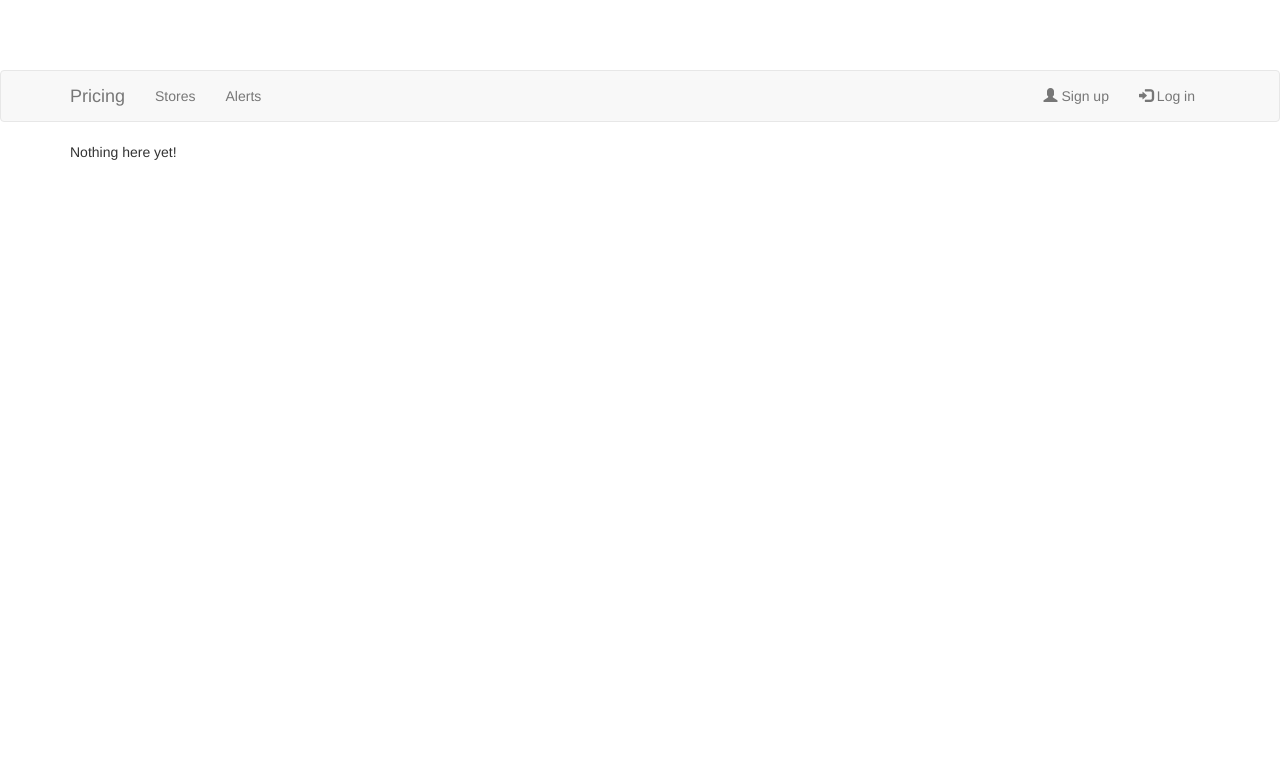
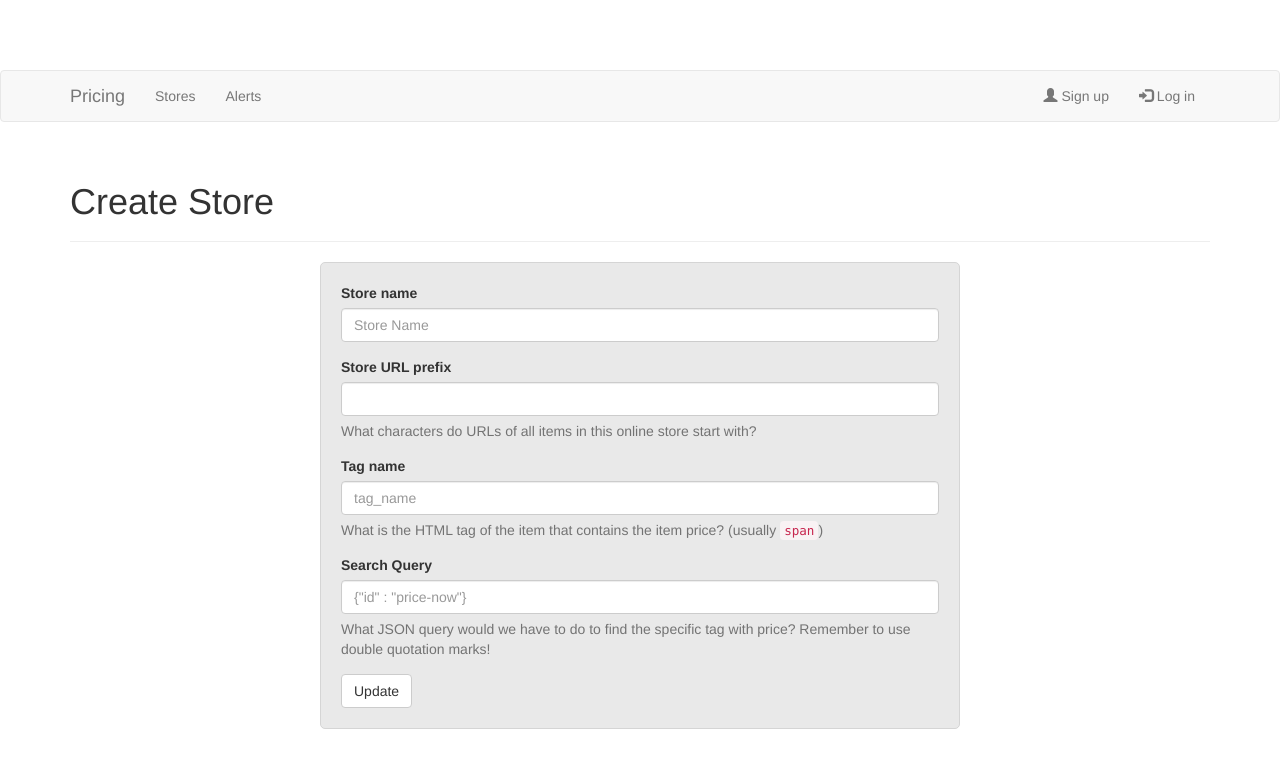
Before and after one commit to JohannLiebert1130/Price_of_Book, a Flask app: template src/templates/stores/edit_store.jinja2 in a window 1280 px wide. Shown: the top 768 px of the page. Run offline with Flask 2, Linux system fonts and the light colour scheme; the template is opened without the code that fills it, so the values that code supplies are empty; some libraries are stand-ins or nearby versions.

Commit message:
Editing exist stores.

```diff
--- a/src/models/stores/store.py
+++ b/src/models/stores/store.py
@@ -32,7 +32,7 @@ class Store(object):
         return cls(**Database.find_one(StoreConstants.COLLECTION, {"_id": id}))
 
     def save_to_mongo(self):
-        Database.insert(StoreConstants.COLLECTION, self.json())
+        Database.update(StoreConstants.COLLECTION, {'_id': self._id}, self.json())
 
     @classmethod
     def get_by_name(cls, store_name):
--- a/src/templates/stores/edit_store.jinja2
+++ b/src/templates/stores/edit_store.jinja2
@@ -1,4 +1,38 @@
 {% extends "base.jinja2" %}
 {% block content %}
-    <p>Nothing here yet!</p>
+    <div class="page-header">
+        <h1>Create Store</h1>
+    </div>
+
+    <div class="form">
+        <form method="post">
+            <div class="form-group">
+                <label for="name">Store name</label>
+                <input type="text" class="form-control" id="name" name="name" placeholder="Store Name"
+                       value="{{ store.name }}">
+            </div>
+            <div class="form-group">
+                <label for="url_prefix">Store URL prefix</label>
+                <input type="text" class="form-control" id="url_prefix" name="url_prefix" value="{{ store.url_prefix }}"
+                       aria-describedby="storeURLPrefixHelp">
+                <span id="storeURLPrefixHelp" class="help-block">What characters do URLs of all items in this online store start with?</span>
+            </div>
+            <div class="form-group">
+                <label for="tag_name">Tag name</label>
+                <input type="text" class="form-control" id="tag_name" name="tag_name" placeholder="tag_name"
+                       value="{{ store.tag_name }}"
+                       aria-describedby="storeTagNameHelp">
+                <span id="storeTagNameHelp" class="help-block">What is the HTML tag of the item that contains the item price? (usually <code>span</code>)</span>
+            </div>
+            <div class="form-group">
+                <label for="query">Search Query</label>
+                <input type="text" class="form-control" id="query" name="query" placeholder='{"id" : "price-now"}'
+                       value='{{ store.query }}'
+                       aria-describedby="QueryHelpBlock">
+                <span id="QueryHelpBlock" class="help-block">What JSON query would we have to do to find the specific tag with price? Remember to use
+                double quotation marks! </span>
+            </div>
+            <button type="submit" class="btn btn-default">Update</button>
+        </form>
+    </div>
 {% endblock %}
```
Also changed, not shown: src/models/stores/views.py (+11 -2 lines).
